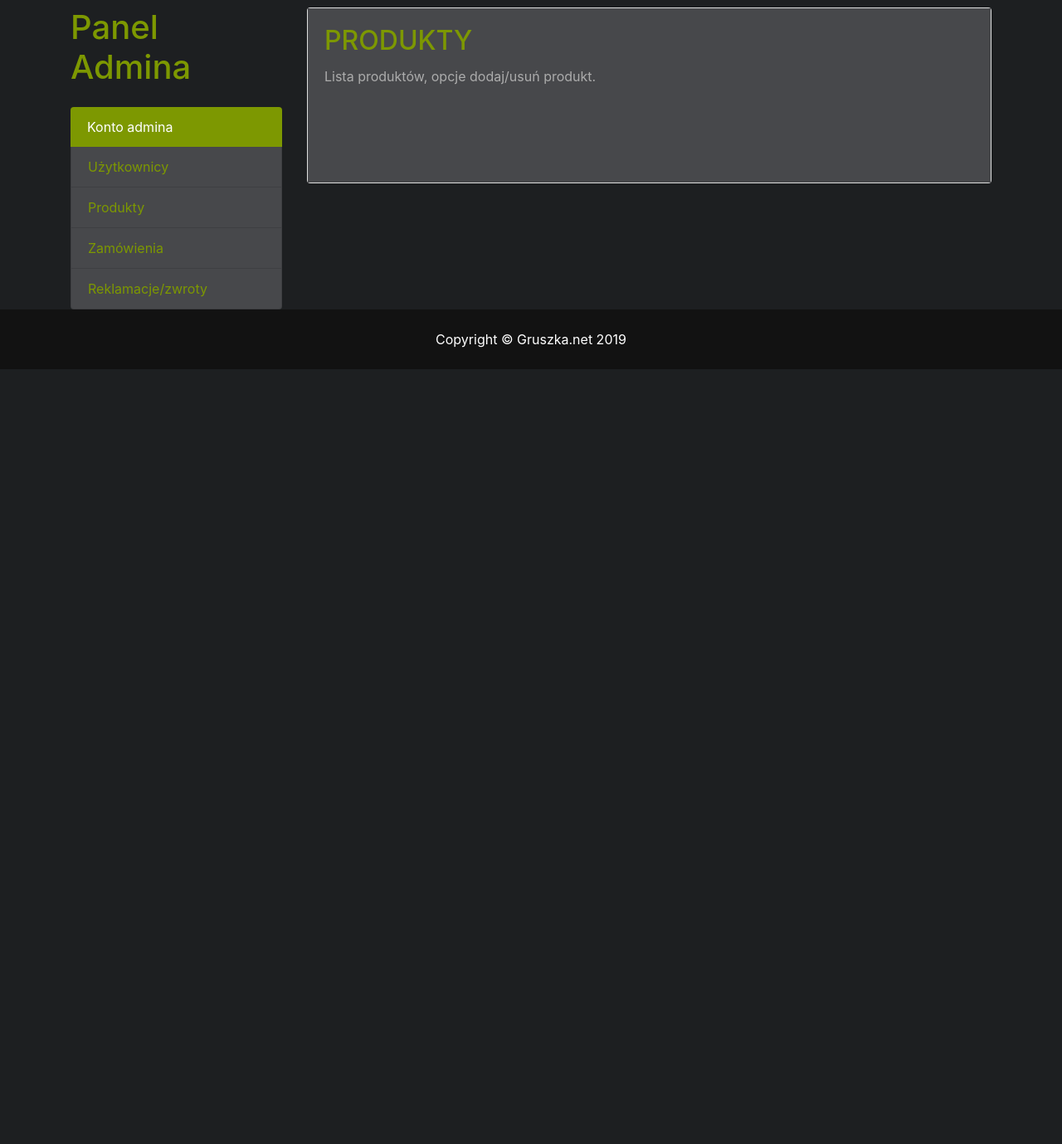
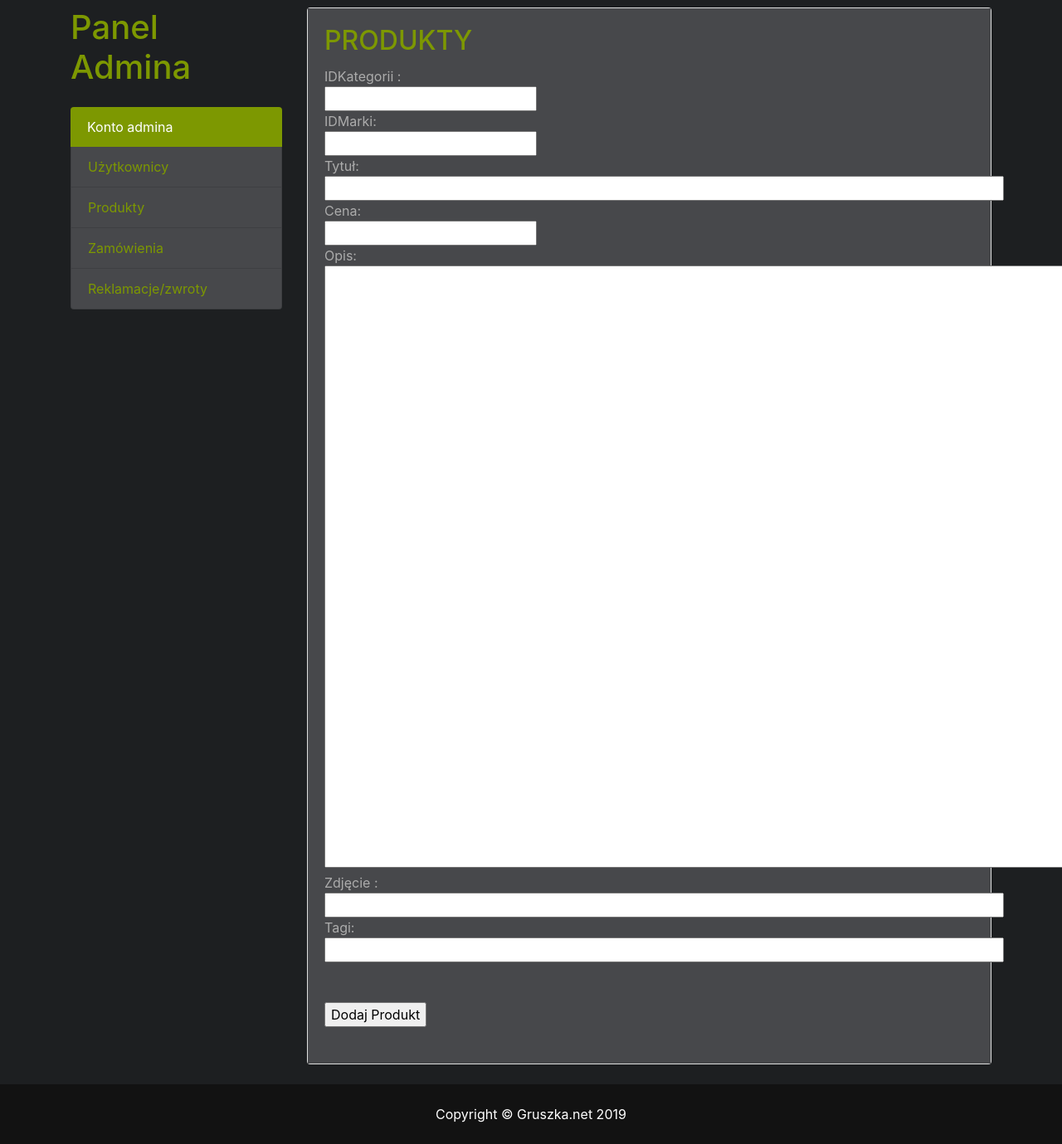
Before and after one commit to sadowy/Bazy-danych---sklep-internetowy, a PHP site: page /adminpanel/products.php in a window 1280 px wide; the page is wider, and only the part inside the window is pictured. Shown: the part 71-1450 px from the top of that part at 83% size. Before the commit the page ends 516 px from the top of that part, so only its background shows below. Run offline with PHP 8.4, Linux system fonts and the light colour scheme.

Commit message:
Panel Administratora - Dodawanie Produktów

```diff
--- a/adminpanel/products.php
+++ b/adminpanel/products.php
@@ -41,14 +41,30 @@ session_start();
               <h2 class="card-title" style="color: #7d9801">PRODUKTY</h2>
           </div>
         </div>
-        Lista produktów, opcje dodaj/usuń produkt.
+
+		<form action="addProduct.php" method="post">
+
+        IDKategorii :                     <br> <input type="number" name="CategoryID">
+	                                       <br/>
+		IDMarki:                          <br> <input type="number" name="BrandID">
+	                                       <br/>
+		Tytuł:                             <br> <input type="text" size="75" name="Title">
+	                                       <br/>
+		Cena:                              <br> <input type="number" name="Price">
+	                                       <br/>
+		Opis:                              <br> <textarea rows="30" cols="100" name="Description"></textarea>
+	                                       <br/>
+		Zdjęcie : <br> <input type="text" size="75" name="Photos">
+	                                       <br/>
+		Tagi:                              <br> <input type="text" size="75" name="Tags">
+	                                       <br/>
         <br>
         <br>
-        <br>
+        <input type="submit" value="Dodaj Produkt">
         <br>
         <br>
 
-
+		</form>
       </div>
 
 
```
Also changed, not shown: adminpanel/addProduct.php (added, +35 -0 lines), js/adminPanelHeaderScript.js (added, +9 -0 lines).
